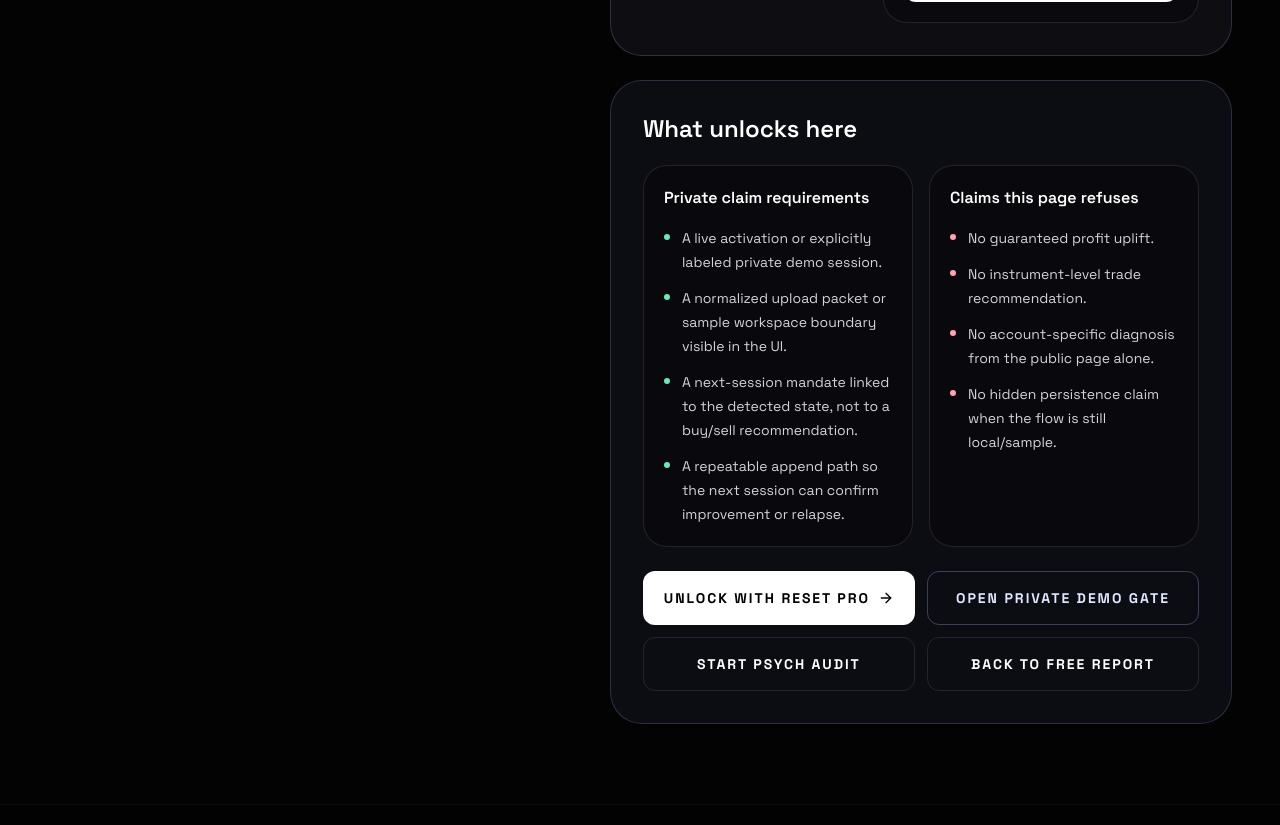
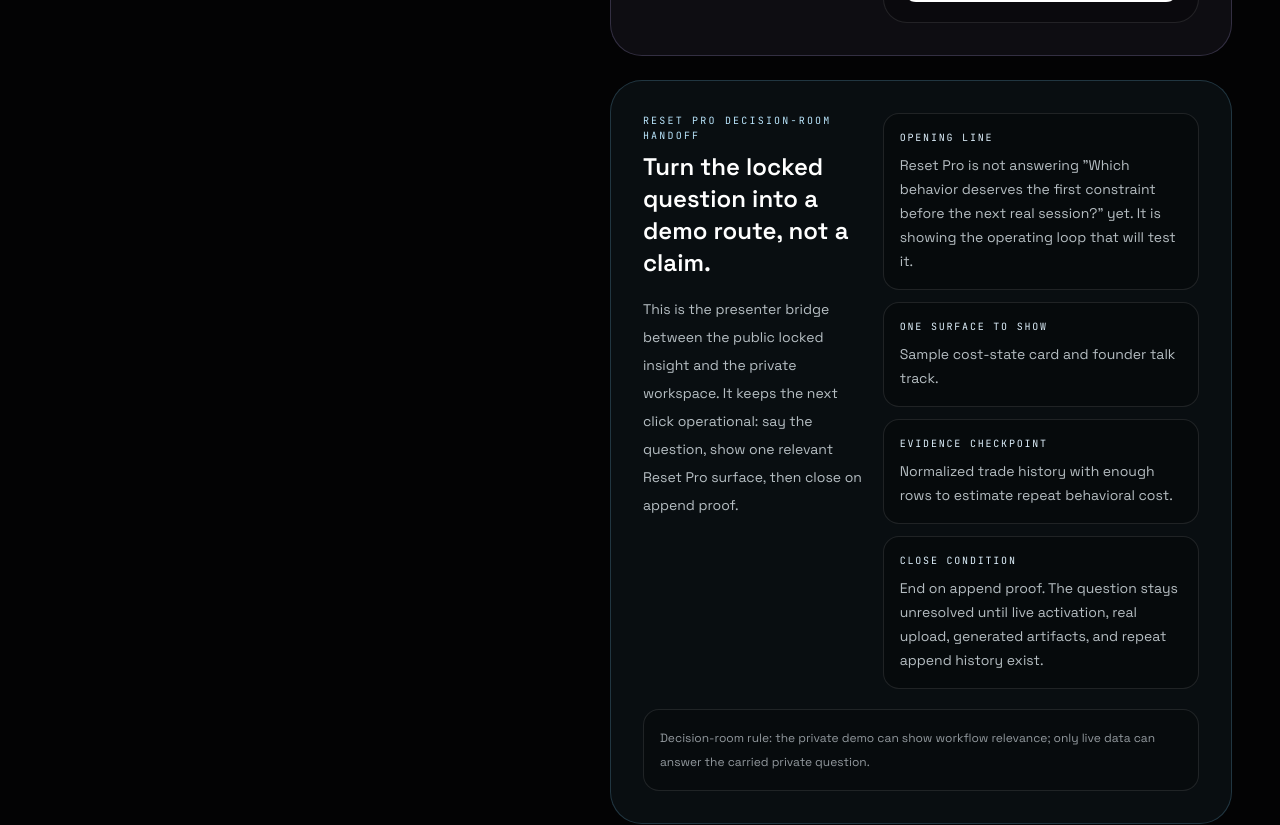
Before and after one commit to juninhogaucho/shibuya-analytics, a React (Vite) app: page /insight/1 in a window 1280 px wide. Shown: the part 3600-4425 px from the top of the page. Built offline with nearby package versions, Linux system fonts and the light colour scheme; no server answers.

Commit message:
Add locked insight decision-room handoff

```diff
--- a/scripts/shibuya_demo_readiness_gate.mjs
+++ b/scripts/shibuya_demo_readiness_gate.mjs
@@ -50,7 +50,7 @@
   {
     label: 'locked private insight',
     file: 'src/pages/marketing/LockedInsightPage.tsx',
-    markers: ['Locked Private Insight', 'Private module preview', 'This is where recognition becomes evidence.', 'Locked insight presenter guardrail', 'Presenter guardrail rule: the locked insight is a proof contract, not a private conclusion.', 'Claims this page refuses'],
+    markers: ['Locked Private Insight', 'Private module preview', 'This is where recognition becomes evidence.', 'Locked insight presenter guardrail', 'Presenter guardrail rule: the locked insight is a proof contract, not a private conclusion.', 'Reset Pro decision-room handoff', 'Turn the locked question into a demo route, not a claim.', 'Decision-room rule: the private demo can show workflow relevance', 'Claims this page refuses'],
   },
   {
     label: 'private demo gate',
--- a/src/pages/marketing/LockedInsightPage.tsx
+++ b/src/pages/marketing/LockedInsightPage.tsx
@@ -157,6 +157,24 @@
     ).toString()}`,
     market,
   )
+  const decisionRoomHandoffRows = [
+    {
+      label: 'Opening line',
+      body: `Reset Pro is not answering "${report.resetProBridge.decisionQuestion}" yet. It is showing the operating loop that will test it.`,
+    },
+    {
+      label: 'One surface to show',
+      body: lockedInsightPreview.demoMayPreview[0] ?? 'Show one sample private surface that matches the requested module.',
+    },
+    {
+      label: 'Evidence checkpoint',
+      body: lockedInsightPreview.proofRequired[lockedInsightPreview.proofRequired.length - 1],
+    },
+    {
+      label: 'Close condition',
+      body: 'End on append proof. The question stays unresolved until live activation, real upload, generated artifacts, and repeat append history exist.',
+    },
+  ]
 
   return (
     <section className="min-h-screen overflow-x-hidden bg-[#030304] px-4 pb-20 pt-14 text-white sm:px-6 md:px-12">
@@ -369,6 +387,34 @@
             </div>
           </article>
 
+          <article className="rounded-[2rem] border border-sky-300/20 bg-sky-300/[0.055] p-5 md:p-8">
+            <div className="grid gap-5 lg:grid-cols-[0.82fr_1.18fr] lg:items-start">
+              <div>
+                <p className="font-mono text-[10px] uppercase tracking-[0.22em] text-sky-200">
+                  Reset Pro decision-room handoff
+                </p>
+                <h2 className="mt-2 text-2xl font-semibold text-white">
+                  Turn the locked question into a demo route, not a claim.
+                </h2>
+                <p className="mt-4 text-sm leading-7 text-sky-50/75">
+                  This is the presenter bridge between the public locked insight and the private workspace. It keeps
+                  the next click operational: say the question, show one relevant Reset Pro surface, then close on append proof.
+                </p>
+              </div>
+              <div className="grid gap-3">
+                {decisionRoomHandoffRows.map((item) => (
+                  <div key={item.label} className="rounded-2xl border border-white/10 bg-black/25 p-4">
+                    <p className="font-mono text-[10px] uppercase tracking-[0.18em] text-sky-100">{item.label}</p>
+                    <p className="mt-2 text-sm leading-6 text-sky-50/75">{item.body}</p>
+                  </div>
+                ))}
+              </div>
+            </div>
+            <p className="mt-5 rounded-2xl border border-white/10 bg-black/20 p-4 text-xs leading-6 text-sky-50/60">
+              Decision-room rule: the private demo can show workflow relevance; only live data can answer the carried private question.
+            </p>
+          </article>
+
           <article className="rounded-[2rem] border border-indigo-300/20 bg-indigo-300/[0.06] p-5 md:p-8">
             <h2 className="text-2xl font-semibold text-white">What unlocks here</h2>
             <div className="mt-5 grid gap-4 lg:grid-cols-2">
```
Also changed, not shown: 1 other file (tests, documents, lock files or other folders).
